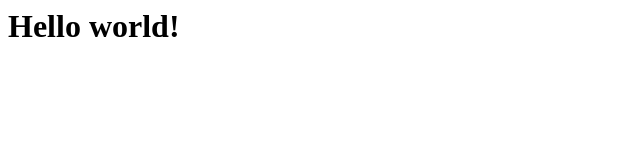
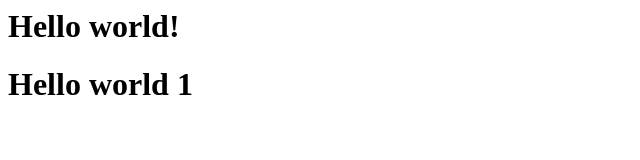
Before and after one commit to satheesht-bamilo/project_eve, a plain HTML site: page index.html in a window 1280 px wide. Shown: the whole page, without its empty margins (0-640 px from the left). Drawn offline with Linux system fonts and the light colour scheme.

Commit message:
added new line

```diff
--- a/index.html
+++ b/index.html
@@ -1,5 +1,6 @@
 <html>
 <body>
 <h1>Hello world!</h1>
+<h1>Hello world 1</h1>
 </body>
 </html>
```
